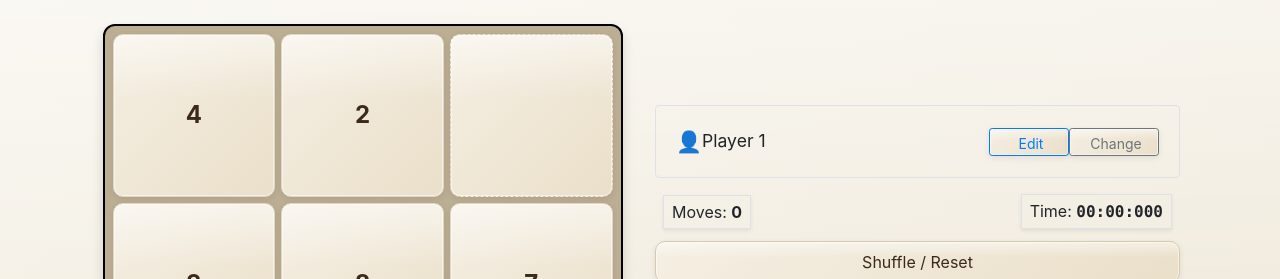
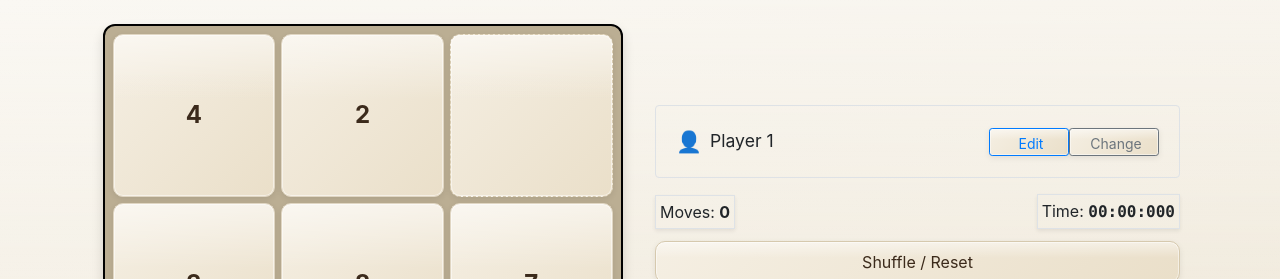
Before and after one commit to digambardarade/ng-simple-num-puzzle-v2, an Angular app: page / in a window 1280 px wide. Shown: the top 279 px of the page. Built offline with nearby package versions, Linux system fonts and the light colour scheme.

Commit message:
some ui changes

```diff
--- a/src/app/simple-puzzle/simple-puzzle.component.html
+++ b/src/app/simple-puzzle/simple-puzzle.component.html
@@ -85,9 +85,9 @@
                 {{ statusMessage }}
               </div>
               <div *ngIf="!editingPlayerName && !editingCurrentPlayer" class="d-flex align-items-center justify-content-between w-100">
-                <div class="d-flex align-items-center gap-2">
+                <div class="d-flex align-items-center">
                   <span class="fw-bold text-primary" style="font-size: 1.3em;">👤</span>
-                  <span class="fw-bold" style="font-size: 1.1em;">{{ playerName }}</span>
+                  <span class="fw-bold ml-2" style="font-size: 1.1em;">{{ playerName }}</span>
                 </div>
                 <div class="d-flex gap-2">
                   <button
@@ -191,12 +191,12 @@
             </div>
           </div>
         </div>
-        <div class="sp-stats px-2">
+        <div class="sp-stats ">
           <div class="d-flex justify-content-between align-items-center gap-3">
-            <span class=" px-2 py-1 bg-transparent border shadow-sm">
+            <span class=" px-1 py-1 bg-transparent border shadow-sm">
               Moves: <strong>{{ moveCount }}</strong>
             </span>
-            <span class="px-2 py-1 bg-transparent border shadow-sm">
+            <span class="px-1 py-1 bg-transparent border shadow-sm">
               Time: <strong class="mono">{{ formatTime(elapsedMs) }}</strong>
             </span>
           </div>
```
